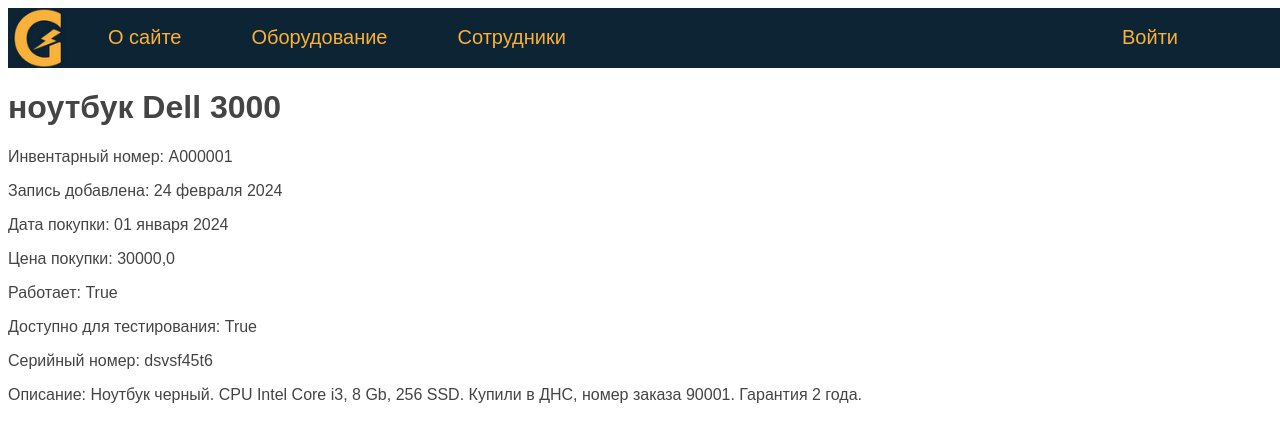
After one commit to Nortgres/equipment-log, a Django app: a page that uses equipment/eqlog/templates/eqlog/equipment.html in a window 1280 px wide. The commit adds this page. Shown: the top 442 px of the page. Run offline with Django 5.2, Linux system fonts and the light colour scheme; data comes from the database, SQL or seed files in the repository; both versions use the stored data as it was after the commit.

Commit message:
add files

```diff
--- a/equipment/eqlog/models.py
+++ b/equipment/eqlog/models.py
@@ -24,7 +24,7 @@ class Equipment(models.Model):
         return self.model
 
     def get_absolute_url(self):
-        return reverse('equipment', kwargs={'eq_slug': self.slug})
+        return reverse('equipment', kwargs={'equip_slug': self.slug})
 
     class Meta:
         verbose_name = 'Оборудование'
--- a/equipment/eqlog/static/eqlog/css/styles.css
+++ b/equipment/eqlog/static/eqlog/css/styles.css
@@ -32,7 +32,7 @@ ul.mainmenu {
 	margin: 0;
 	padding: 0;
 	height: 60px;
-	color: #ffca86;
+	color: #FDA83D;
 	font-size: 20px;
 	overflow: hidden;
 }
--- /dev/null
+++ b/equipment/eqlog/templates/eqlog/equipment.html
@@ -0,0 +1,16 @@
+{% extends 'eqlog/base.html' %}
+
+{% block content %}
+<h1>{{ eq.type }} {{ eq.model }}</h1>
+<p>Инвентарный номер: {{ eq.id_number }}</p>
+<p>Запись добавлена: {{ eq.created_at | date:"d E Y" }}</p>
+<p>Дата покупки: {{ eq.sale_date | date:"d E Y"  }}</p>
+<p>Цена покупки: {{ eq.price }}</p>
+<p>Работает: {{ eq.testing }}</p>
+<p>Доступно для тестирования: {{ eq.testing }}</p>
+<p>Серийный номер: {{ eq.serial_number }}</p>
+<p>Описание: {{ eq.description }}</p>
+
+</p>
+<br>
+{% endblock %}
--- a/equipment/eqlog/templates/eqlog/equipments.html
+++ b/equipment/eqlog/templates/eqlog/equipments.html
@@ -9,14 +9,13 @@
         <ul>
         {% for e in equipments %}
             <li>
-                <a href="{{ eq.get_absolute_url }}">
+                <a href="{{ e.get_absolute_url }}">
                     {{ e.type }}
                     {{ e.model }}
                     - Серийный номер: {{ e.serial_number }}
                     - Инвентарный номер: {{ e.id_number }}
                     - Работает: {{ e.is_working }}
                     - Доступно для тестирования: {{ e.testing }}
-
                 </a>
             </li>
         {% endfor %}
--- a/equipment/eqlog/templates/eqlog/persons.html
+++ b/equipment/eqlog/templates/eqlog/persons.html
@@ -15,7 +15,6 @@
                     {{ p.last_name }}
                     - Отдел: {{ p.department }}
                     - должность: {{ p.job_title }}
-
                 </a>
             </li>
         {% endfor %}
--- a/equipment/eqlog/urls.py
+++ b/equipment/eqlog/urls.py
@@ -1,7 +1,8 @@
 from django.contrib import admin
 from django.urls import path
 
-from .views import about, login, equipments, logout, PersonHome, LoginUser, logout_user, ShowPerson, Equipments
+from .views import about, login, logout, PersonHome, LoginUser, logout_user, ShowPerson, Equipments, \
+    ShowEquipment
 
 urlpatterns = [
     path('', PersonHome.as_view(), name='home'),
@@ -10,6 +11,7 @@ urlpatterns = [
     path('person/<slug:pers_slug>/', ShowPerson.as_view(), name='person'),
 #    path('addperson/', AddPerson.as_view(), name='addperson'),
     path('equipments/', Equipments.as_view(), name='equipments'),
+    path('equipment/<slug:equip_slug>/', ShowEquipment.as_view(), name='equipment'),
     path('login/', LoginUser.as_view(), name='login'),
     path('logout/', logout_user, name='logout'),
 ]
--- a/equipment/eqlog/views.py
+++ b/equipment/eqlog/views.py
@@ -11,11 +11,10 @@ from .models import Equipment, Person
 from .utils import menu, DataMixin
 from django.contrib.auth.mixins import LoginRequiredMixin
 
+
 def about(request):
     return render(request, 'eqlog/about.html', {'menu': menu, 'title': 'О сайте'})
 
-def equipments(request):
-    return HttpResponse("Оборудование")
 
 def show_person(request, pers_slug):
     person = get_object_or_404(Person, slug=pers_slug)
@@ -25,6 +24,17 @@ def show_person(request, pers_slug):
         'menu': menu,
     }
     return render(request, 'eqlog/person.html', context=context)
+
+
+def show_equipment(request, equip_slug):
+    equipment = get_object_or_404(Equipment, slug=equip_slug)
+
+    context = {
+        'eq': equipment,
+        'menu': menu,
+    }
+    return render(request, 'eqlog/equipment.html', context=context)
+
 
 class PersonHome(DataMixin, ListView):
     model = Person
@@ -67,7 +77,6 @@ class ShowPerson(DataMixin, DetailView):
         c_def = self.get_user_context(title='Главная страница', auth=auth)
         return {**context, **c_def}
 
-
 def logout_user(request):
     logout(request)
     return redirect('login')
@@ -90,3 +99,15 @@ class Equipments(DataMixin, ListView):
         queryset = super().get_queryset()
         eq_filter = EquipmentFilter(self.request.GET, queryset)
         return eq_filter.qs
+
+class ShowEquipment(DataMixin, DetailView):
+    model = Equipment
+    template_name = 'eqlog/equipment.html'
+    slug_url_kwarg = 'equip_slug'
+    context_object_name = 'eq'
+
+    def get_context_data(self, *, object_list=None, **kwargs):
+        context = super().get_context_data(**kwargs)
+        auth = self.request.user.is_authenticated
+        c_def = self.get_user_context(title='Главная страница', auth=auth)
+        return {**context, **c_def}
```
Also changed, not shown: equipment/db.sqlite3.
